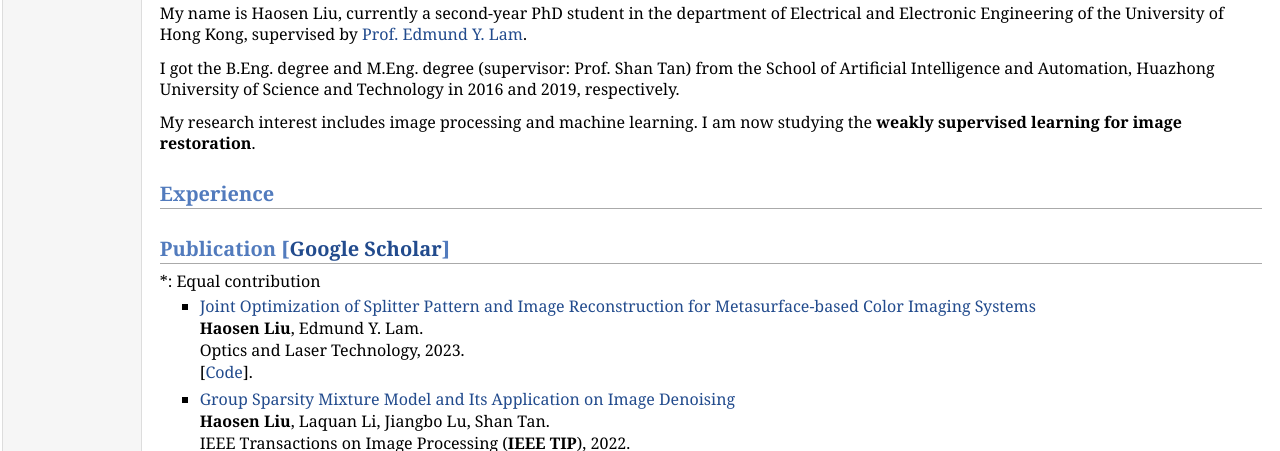
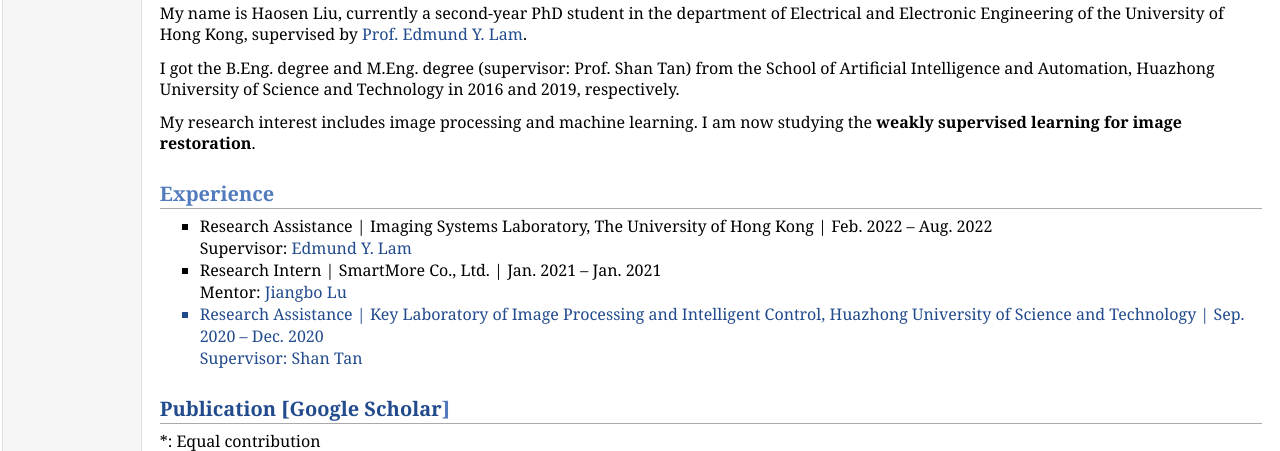
Before and after one commit to haosennn/haosennn.github.io, a plain HTML site: page index.html in a window 1280 px wide. Shown: the part 301-752 px from the top of the page. Drawn offline with Linux system fonts and the light colour scheme.

Commit message:
Update index.html

```diff
--- a/index.html
+++ b/index.html
@@ -58,6 +58,22 @@
 
           <!-- Experience -->
           <h2> Experience </h2>
+          <ul>
+            <li>
+              Research Assistance | Imaging Systems Laboratory, The University of Hong Kong | Feb. 2022 – Aug. 2022</br>
+              Supervisor: <a href="https://www.eee.hku.hk/~elam/">Edmund Y. Lam</a>
+            </li>
+
+            <li>
+              Research Intern | SmartMore Co., Ltd. | Jan. 2021 – Jan. 2021</br>
+              Mentor: <a https://sites.google.com/site/jiangbolu/">Jiangbo Lu
+            </li>
+
+            <li>
+              Research Assistance | Key Laboratory of Image Processing and Intelligent Control, Huazhong University of Science and Technology | Sep. 2020 – Dec. 2020</br>
+              Supervisor: Shan Tan
+            </li>
+          </ul>
 
           <!-- Publication -->
           <h2> Publication [<a href="https://scholar.google.com/citations?user=cWDMPtsAAAAJ&hl=zh-CN">Google Scholar</a>] </h2>
```
